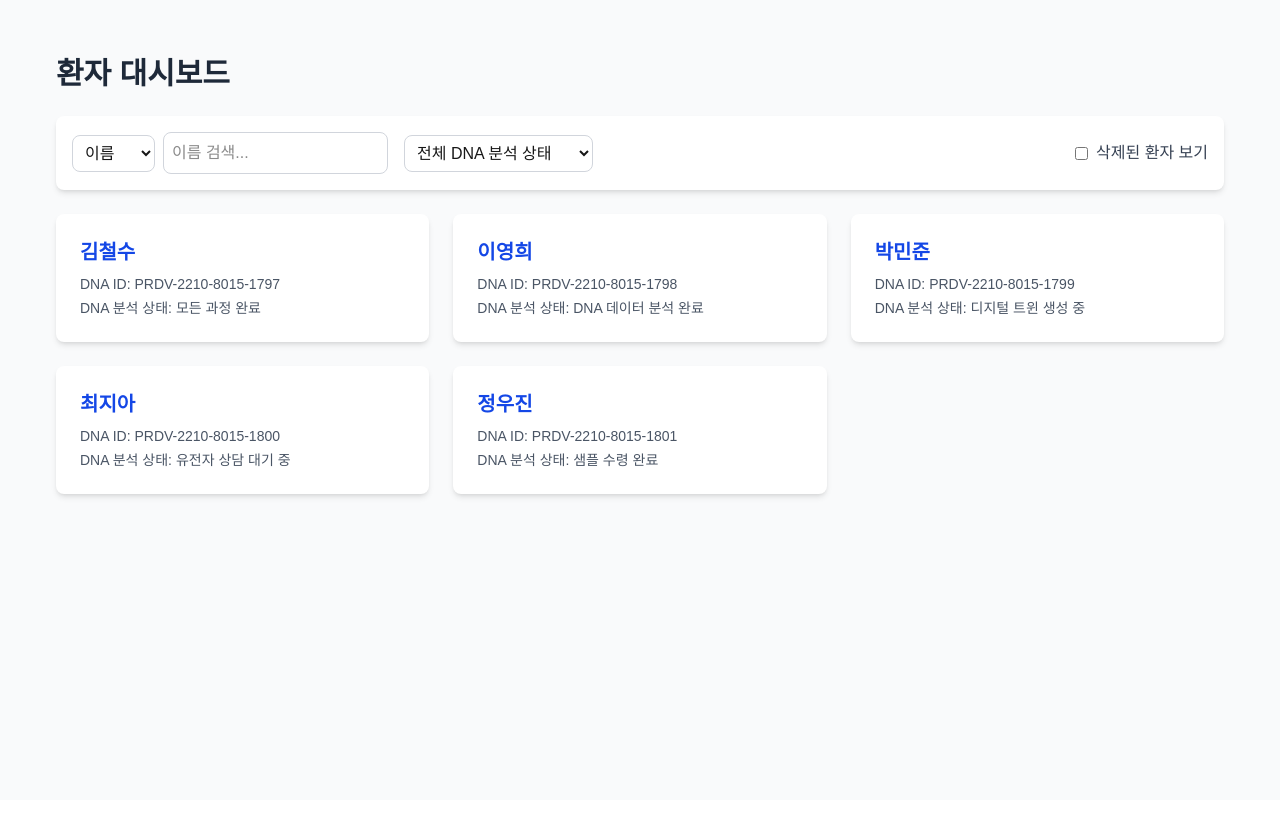
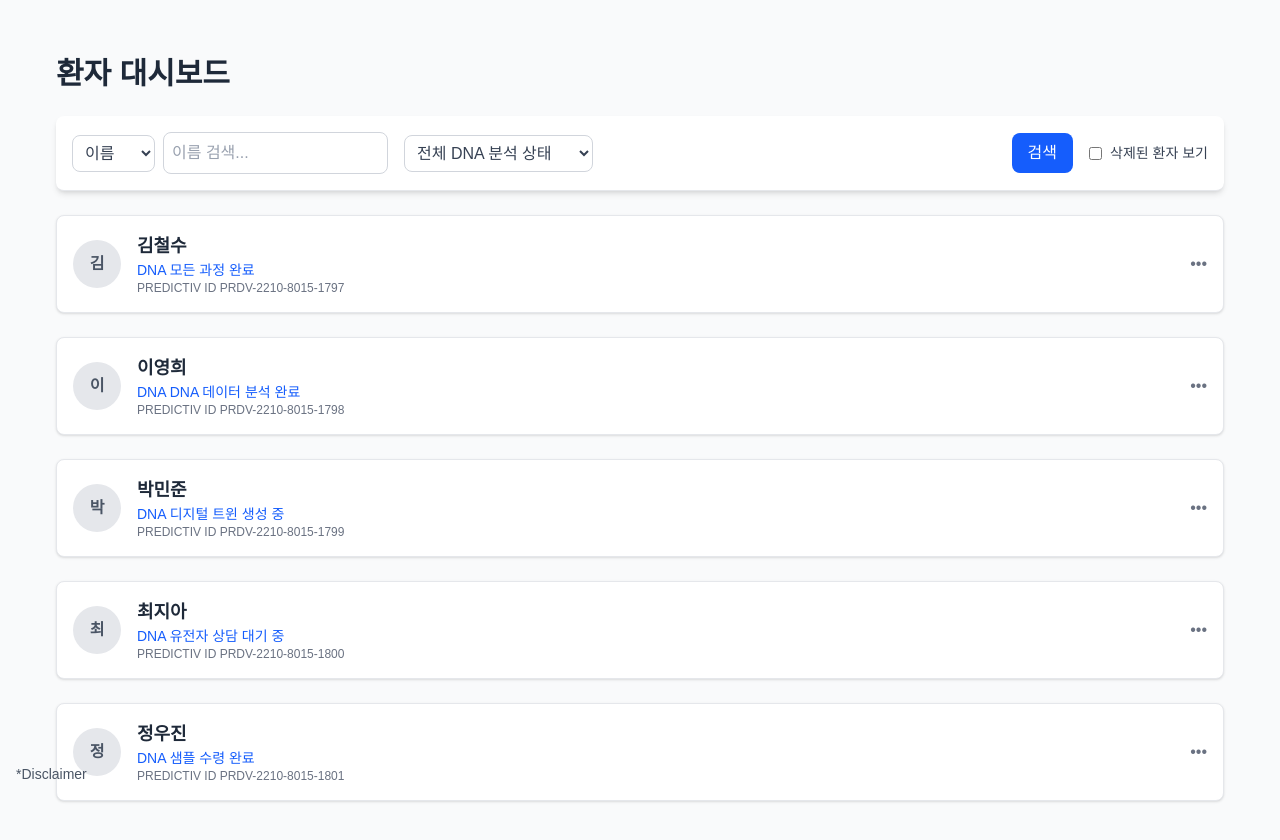
Before and after one commit to jcobkimm/predictivcare-korea, a Next.js app: page /digital-twin in a window 1280 px wide. Shown: the top 840 px of the page. Before the commit the page ends 800 px from the top, so only its background shows below. Built offline with nearby package versions, Linux system fonts and the light colour scheme.

Commit message:
feat: Implement login, sidebar, and dashboard page initial features

```diff
--- a/src/app/digital-twin/page.tsx
+++ b/src/app/digital-twin/page.tsx
@@ -1,11 +1,11 @@
 // app/digital-twin/page.tsx
-'use client';
+'use client'; // 클라이언트 컴포넌트로 지정 - 반드시 맨 위에 있어야 합니다.
 
-import { useState } from 'react';
-import Link from 'next/link'; // Link 컴포넌트 import 추가
+import { useState } from 'react'; // useState 훅 임포트 확인
+import Link from 'next/link'; // Link 컴포넌트 임포트 확인
 
-// DNA 분석 상태 타입 정의 (DNA_STATUS_MAP의 모든 키를 포함)
-type DNAStatus =
+// DNA 분석 상태 타입 정의
+type DNAStatusKey =
   | 'Awaiting Sample'
   | 'Sample Received'
   | 'Sample Extracted'
@@ -21,13 +21,12 @@
 interface Patient {
   id: string;
   name: string;
-  dnaStatus: DNAStatus; // dnaStatus를 위에 정의한 DNAStatus 타입으로 지정
+  dnaStatus: DNAStatusKey;
   dnaId: string;
 }
 
 // DNA 분석 상태 매핑 (사용자 설명서 기반)
-// Record 유틸리티 타입을 사용하여 DNAStatus 키와 string 값의 매핑을 명시
-const DNA_STATUS_MAP: Record<DNAStatus, string> = {
+const DNA_STATUS_MAP: Record<DNAStatusKey, string> = {
   'Awaiting Sample': '샘플 대기 중',
   'Sample Received': '샘플 수령 완료',
   'Sample Extracted': '샘플 추출 완료',
@@ -40,7 +39,7 @@
   'Analyzing': '데이터 분석 중',
 };
 
-// 더미 환자 데이터 (Patient 인터페이스를 따르도록 수정)
+// 더미 환자 데이터
 const DUMMY_PATIENTS: Patient[] = [
   { id: 'patient-1', name: '김철수', dnaStatus: 'Completed', dnaId: 'PRDV-2210-8015-1797' },
   { id: 'patient-2', name: '이영희', dnaStatus: 'DNA Analyzed', dnaId: 'PRDV-2210-8015-1798' },
@@ -51,21 +50,19 @@
 
 export default function DigitalTwinDashboard() {
   const [searchTerm, setSearchTerm] = useState('');
-  const [searchField, setSearchField] = useState('name'); // name, diseases, symptoms, drugs, genes
-  const [dnaStatusFilter, setDnaStatusFilter] = useState<DNAStatus | 'All'>('All'); // 타입 지정
+  const [searchField, setSearchField] = useState('name');
+  const [dnaStatusFilter, setDnaStatusFilter] = useState<DNAStatusKey | 'All'>('All');
   const [showDeletedPatients, setShowDeletedPatients] = useState(false);
+  const [showDisclaimer, setShowDisclaimer] = useState(false); // 면책 조항 팝업 상태
 
   const filteredPatients = DUMMY_PATIENTS.filter(patient => {
-    // 검색어 필터링
     const matchesSearch = searchTerm === '' ||
-      (searchField === 'name' && patient.name.toLowerCase().includes(searchTerm.toLowerCase())) ||
-      false; // TODO: diseases, symptoms, drugs, genes 필드는 더미 데이터에 없으므로, 실제 데이터 연동 시 구현 필요
+      (searchField === 'name' && patient.name.toLowerCase().includes(searchTerm.toLowerCase()));
 
-    // DNA 상태 필터링
+    // TODO: diseases, symptoms, drugs, genes 필드는 더미 데이터에 없으므로, 실제 데이터 연동 시 구현 필요
+
     const matchesDnaStatus = dnaStatusFilter === 'All' || patient.dnaStatus === dnaStatusFilter;
-
-    // 삭제된 환자 보기는 현재 구현하지 않음 (더미 데이터에 삭제 상태 없음)
-    const matchesDeleted = !showDeletedPatients; // 항상 true로 설정하여 모든 환자 보이게 함
+    const matchesDeleted = !showDeletedPatients;
 
     return matchesSearch && matchesDnaStatus && matchesDeleted;
   });
@@ -74,14 +71,13 @@
     <div className="p-6">
       <h1 className="text-3xl font-bold mb-6 text-gray-800">환자 대시보드</h1>
 
-      {/* 검색 및 필터링 섹션 */}
-      <div className="bg-white p-4 rounded-lg shadow-md mb-6 flex flex-wrap items-center gap-4">
-        {/* 항목별 검색 */}
+      {/* 검색 및 필터링 섹션 - 원본 디자인에 가깝게 조정 */}
+      <div className="bg-white p-4 rounded-lg shadow-md mb-6 flex flex-wrap items-center gap-4 border-b border-gray-200">
         <div className="flex items-center space-x-2">
           <select
             value={searchField}
             onChange={(e) => setSearchField(e.target.value)}
-            className="border border-gray-300 rounded-lg p-2"
+            className="border border-gray-300 rounded-lg p-2 text-gray-700 bg-white"
           >
             <option value="name">이름</option>
             <option value="diseases">질병</option>
@@ -94,16 +90,15 @@
             placeholder={`${searchField === 'name' ? '이름' : searchField === 'diseases' ? '질병' : searchField === 'symptoms' ? '증상' : searchField === 'drugs' ? '약물' : searchField === 'genes' ? '유전자' : ''} 검색...`}
             value={searchTerm}
             onChange={(e) => setSearchTerm(e.target.value)}
-            className="border border-gray-300 rounded-lg p-2 flex-1 min-w-[150px]"
+            className="border border-gray-300 rounded-lg p-2 flex-1 min-w-[150px] text-gray-700 placeholder-gray-400"
           />
         </div>
 
-        {/* DNA 분석 상태별 검색 */}
         <div className="flex items-center space-x-2">
           <select
             value={dnaStatusFilter}
-            onChange={(e) => setDnaStatusFilter(e.target.value as DNAStatus | 'All')} // 타입 단언 추가
-            className="border border-gray-300 rounded-lg p-2"
+            onChange={(e) => setDnaStatusFilter(e.target.value as DNAStatusKey | 'All')}
+            className="border border-gray-300 rounded-lg p-2 text-gray-700 bg-white"
           >
             <option value="All">전체 DNA 분석 상태</option>
             {Object.entries(DNA_STATUS_MAP).map(([key, value]) => (
@@ -112,45 +107,74 @@
           </select>
         </div>
 
-        {/* 삭제된 환자 보기 체크박스 (현재 기능 없음) */}
-        <div className="flex items-center ml-auto">
+        <button className="bg-blue-600 text-white px-4 py-2 rounded-lg hover:bg-blue-700 transition-colors duration-200 ml-auto">
+          검색
+        </button>
+        <div className="flex items-center">
           <input
             type="checkbox"
             id="showDeleted"
             checked={showDeletedPatients}
             onChange={(e) => setShowDeletedPatients(e.target.checked)}
-            className="mr-2"
+            className="mr-2 accent-blue-600"
           />
-          <label htmlFor="showDeleted" className="text-gray-700">삭제된 환자 보기</label>
+          <label htmlFor="showDeleted" className="text-gray-700 text-sm">삭제된 환자 보기</label>
         </div>
       </div>
 
-      {/* 환자 목록 */}
-      <div className="grid grid-cols-1 md:grid-cols-2 lg:grid-cols-3 gap-6">
+      {/* 환자 목록 - 원본 디자인에 가깝게 조정 */}
+      <div className="grid grid-cols-1 gap-6">
         {filteredPatients.length > 0 ? (
           filteredPatients.map(patient => (
             <div
               key={patient.id}
-              className="bg-white p-6 rounded-lg shadow-md hover:shadow-lg transition-shadow duration-200 cursor-pointer"
-              // Link 컴포넌트를 사용하여 페이지 전환 시 전체 새로고침 방지
+              className="bg-white p-4 rounded-lg shadow-sm hover:shadow-md transition-shadow duration-200 border border-gray-200 flex items-center"
             >
-              <Link href={`/digital-twin/${patient.id}`} className="block">
-                <h3 className="text-xl font-semibold text-blue-700 mb-2">{patient.name}</h3>
-                <p className="text-gray-600 text-sm mb-1">
-                  <span className="font-medium">DNA ID:</span> {patient.dnaId}
-                </p>
-                <p className="text-gray-600 text-sm">
-                  <span className="font-medium">DNA 분석 상태:</span> {DNA_STATUS_MAP[patient.dnaStatus]}
-                </p>
-              </Link>
+              <div className="w-12 h-12 bg-gray-200 rounded-full flex items-center justify-center text-gray-600 font-bold mr-4 flex-shrink-0">
+                {patient.name.charAt(0)}
+              </div>
+              <div className="flex-grow">
+                <Link href={`/digital-twin/${patient.id}`} className="block">
+                  <h3 className="text-lg font-semibold text-gray-800">{patient.name}</h3>
+                  <p className="text-blue-600 text-sm font-medium">DNA {DNA_STATUS_MAP[patient.dnaStatus]}</p>
+                  <p className="text-gray-500 text-xs">PREDICTIV ID {patient.dnaId}</p>
+                </Link>
+              </div>
+              <div className="ml-auto text-gray-500 hover:text-gray-700 cursor-pointer">
+                &#8226;&#8226;&#8226;
+              </div>
             </div>
           ))
         ) : (
-          <p className="text-gray-600 text-lg col-span-full text-center">
+          <p className="text-gray-600 text-lg col-span-full text-center py-10">
             해당 조건에 맞는 환자가 없습니다.
           </p>
         )}
       </div>
+
+      {/* Disclaimer 텍스트 및 팝업 트리거 */}
+      <div className="fixed bottom-4 left-4 text-gray-600 text-sm cursor-pointer hover:underline"
+           onClick={() => setShowDisclaimer(true)}>
+        *Disclaimer
+      </div>
+
+      {/* Disclaimer 팝업 모달 */}
+      {showDisclaimer && (
+        <div className="fixed inset-0 bg-black bg-opacity-50 flex items-center justify-center z-50 p-4">
+          <div className="bg-white p-8 rounded-lg shadow-xl max-w-lg w-full text-center">
+            <h2 className="text-xl font-bold mb-4 text-gray-800">면책 조항</h2>
+            <p className="text-gray-700 text-sm leading-relaxed mb-6">
+              본 웹사이트의 정보는 직접적인 진단 목적 또는 유전학 전문가의 검토 없는 의료적 의사 결정에 사용되지 않습니다. 본 검사는 모든 유전적 발견을 보고하지 않습니다. 개인은 본 웹사이트에 포함된 정보만을 근거로 건강 행동을 변경해서는 안 됩니다. 본 웹사이트의 정보에 대해 궁금한 점이 있으면 의료 전문가에게 문의하시기 바랍니다.
+            </p>
+            <button
+              className="bg-blue-600 text-white px-6 py-2 rounded-lg hover:bg-blue-700 transition-colors duration-200 font-semibold"
+              onClick={() => setShowDisclaimer(false)}
+            >
+              확인
+            </button>
+          </div>
+        </div>
+      )}
     </div>
   );
 }
```
